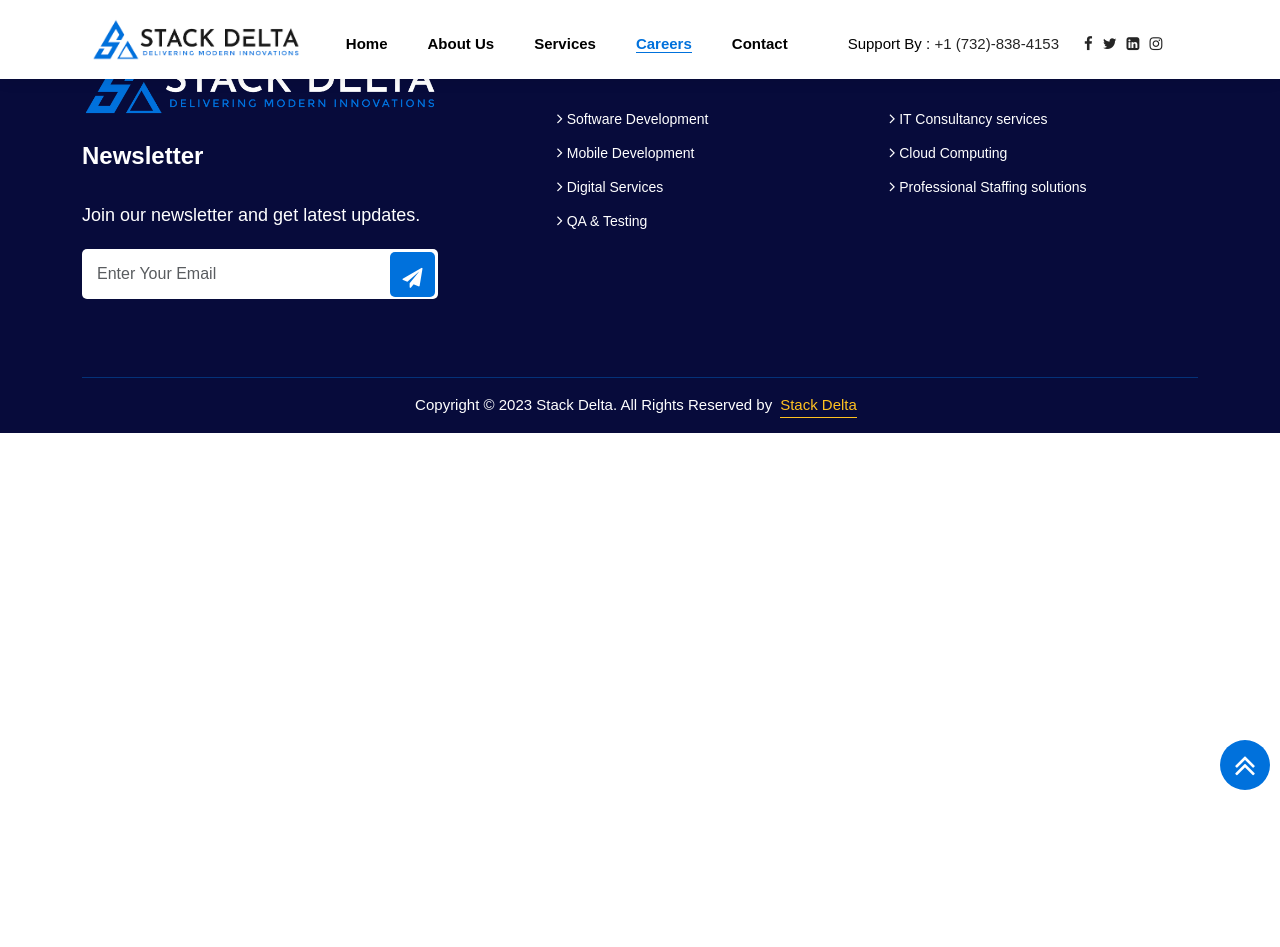
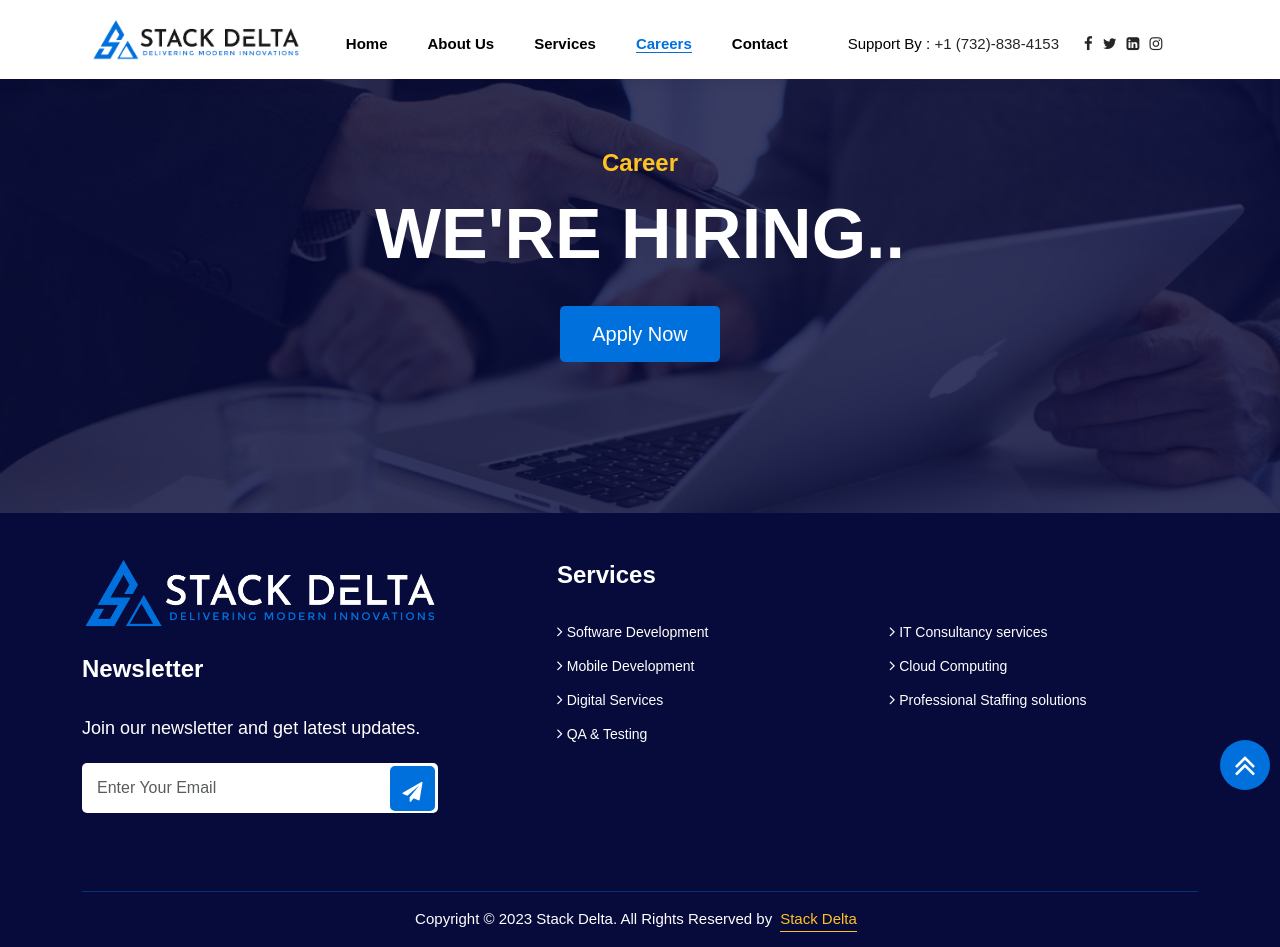
Before and after one commit to Oluwadebo/stack-delta, a React (Create React App) app: page /careers in a window 1280 px wide. Before the commit the page ends 800 px from the top, so only its background shows below. Built offline with nearby package versions, Linux system fonts and the light colour scheme.

Commit message:
talk-area in contact page done

```diff
--- a/src/component/Careeres.js
+++ b/src/component/Careeres.js
@@ -102,7 +102,18 @@ const Careeres = () => {
                         <button onClick={scrollup} className="fa fa-angles-up scr"></button>
                     </div>
                 </nav>
-                <Footer/>
+                <div class="talk-area py-5">
+                    <div class="container py-md-5 py-0">
+                        <div class="talk-content text-center my-md-5 mt-5">
+                            <div class="section-title text-center">
+                                <span class="sp-color1 section-title1 d-none d-md-inline">Career</span>
+                                <h1>WE'RE HIRING..</h1>
+                            </div>
+                            <a href="#individualscreen" class="default-btn btn-bg-two border-radius-5">Apply Now</a>
+                        </div>
+                    </div>
+                </div>
+                <Footer />
             </div>
         </>
     )
--- a/src/index.css
+++ b/src/index.css
@@ -11,6 +11,9 @@ body {
   font-weight: 400;
 }
 /* navbar stlye */
+.navbar-toggler{
+  border: 0;
+}
 .logo {
   height: 43px;
   margin: 5px 10px;
@@ -1201,3 +1204,38 @@ ul li .content span {
   border: 0;
   outline: none;
 }
+/* careers page style */
+.talk-area {
+  background-image: url(./component/asset/talk-bg.jpg);
+  background-size: cover;
+  background-position: center center;
+  background-repeat: no-repeat;
+  position: relative;
+  z-index: 1;
+}
+.talk-area::before {
+  content: '';
+  position: absolute;
+  z-index: -1;
+  top: 0;
+  left: 0;
+  right: 0;
+  width: 100%;
+  height: 100%;
+  background-color: #070b3b;
+  opacity: 0.8;
+}
+.talk-content .section-title {
+  margin-bottom: 30px;
+}
+.talk-content .section-title h1 {
+  font-size: 70px;
+  color: #ffffff;
+  max-width: 530px;
+  margin-left: auto;
+  margin-right: auto;
+  padding-top: 10px;
+  margin-bottom: 0;
+  text-align: justify;
+  font-weight: 600;
+}
```
Also changed, not shown: src/component/asset/talk-bg.jpg (added).
